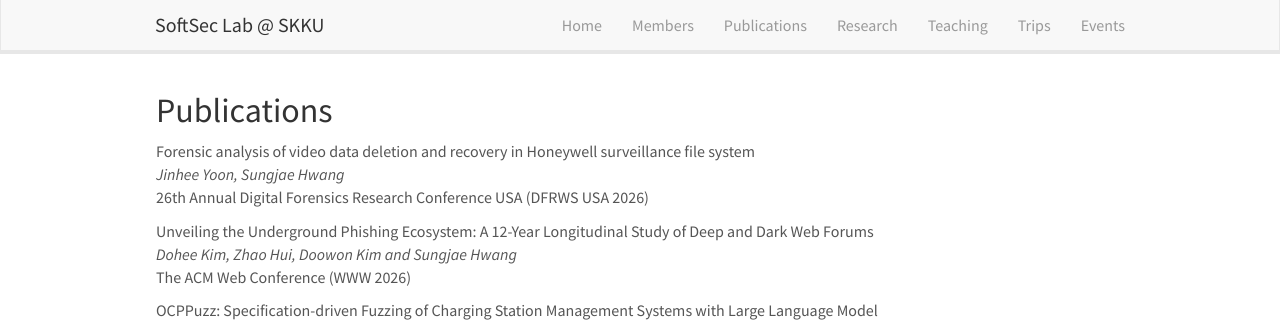
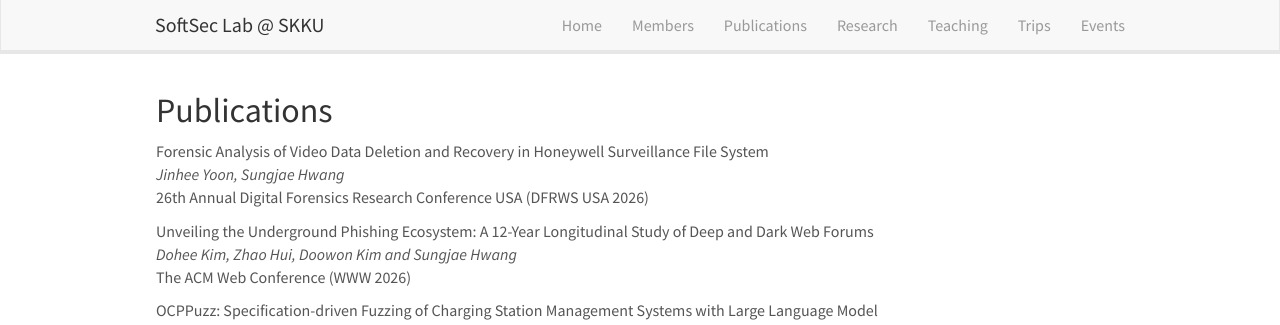
Before and after one commit to softsec-lab/softsec-lab.github.io, a Jekyll site: the page built from _pages/publications.md, in a window 1280 px wide and 900 px high. Shown: the top 325 px of the window. Built offline with Jekyll 4.4.1, drawn with Linux system fonts in a browser that asks for light colours; nearby versions of some CDN libraries.

Commit message:
minor update pub

```diff
--- a/_data/publist.yml
+++ b/_data/publist.yml
@@ -1,5 +1,5 @@
 
-- title: "Forensic analysis of video data deletion and recovery in Honeywell surveillance file system"
+- title: "Forensic Analysis of Video Data Deletion and Recovery in Honeywell Surveillance File System"
   authors: Jinhee Yoon, Sungjae Hwang
   link:
     url:
```
